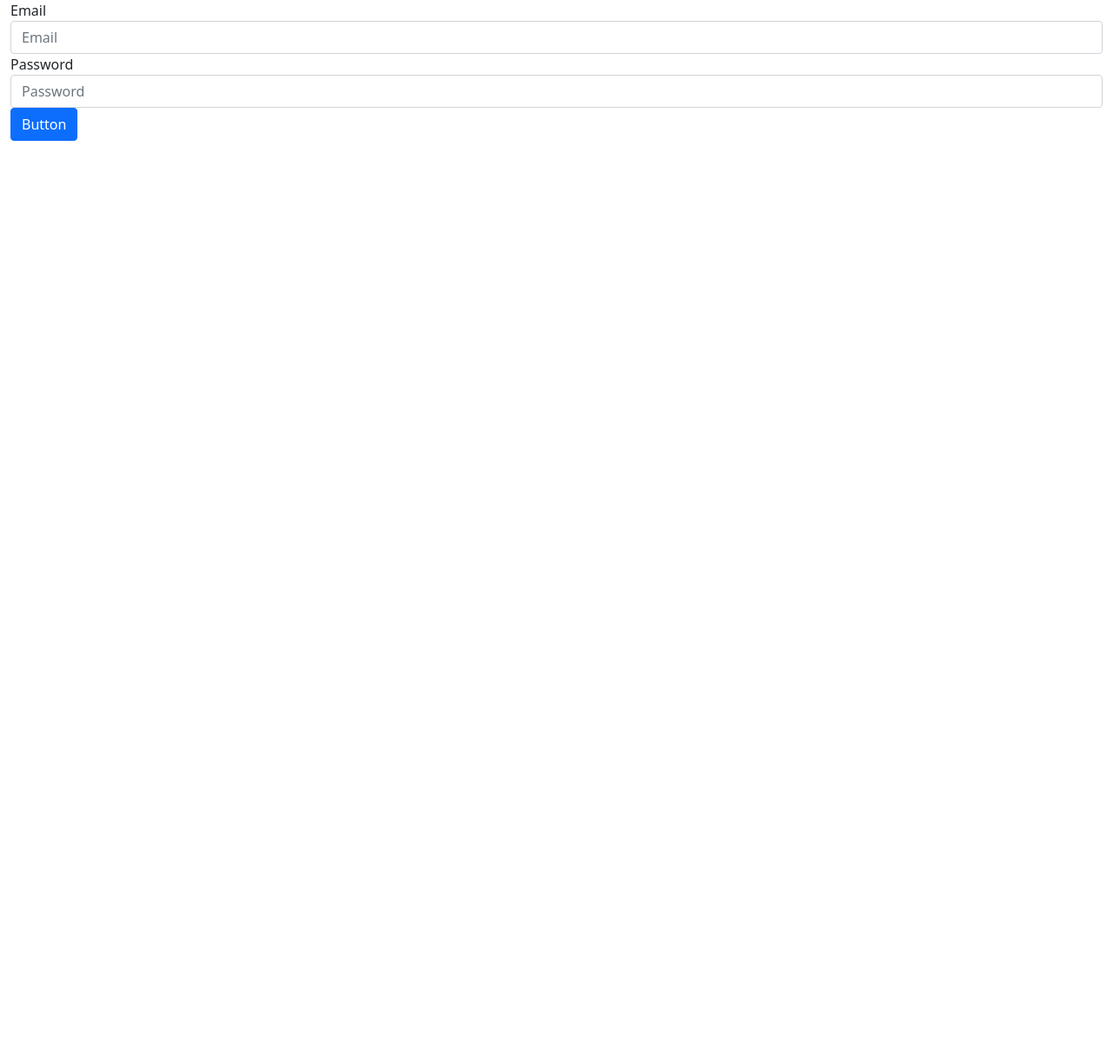
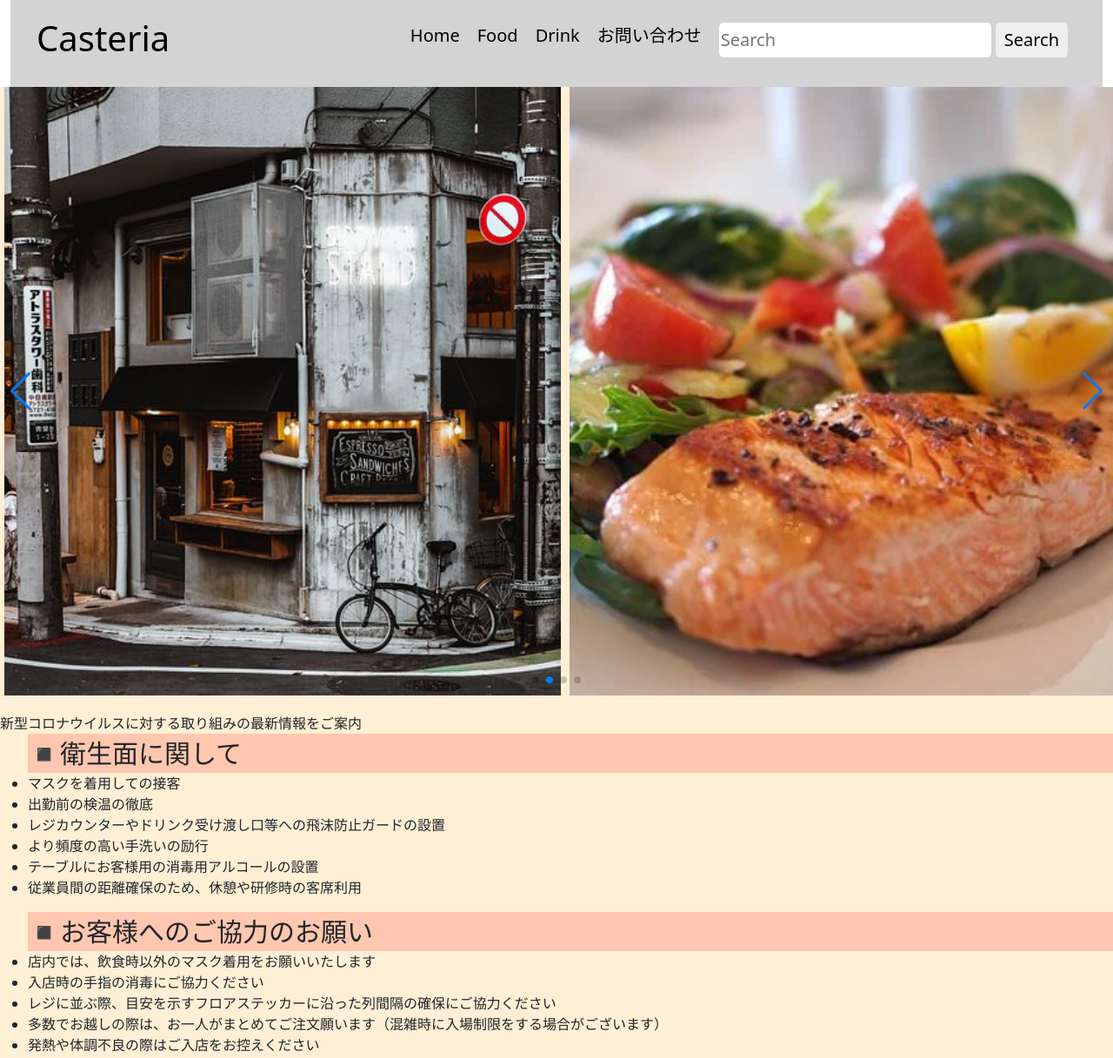
Before and after one commit to benaturalblue/coding_advanced-main, a plain HTML site: page index.html in a window 1280 px wide. Shown: the top 1217 px of the page at 87% size. Before the commit the page ends 800 px from the top, so only its background shows below. Drawn offline with nearby package versions, Linux system fonts and the light colour scheme.

Commit message:
ヘッダーフッター、スライドショー作成

```diff
--- /dev/null
+++ b/css/style.css
@@ -0,0 +1,3 @@
+.title{
+  background-color: gray;
+}
--- a/index.html
+++ b/index.html
@@ -7,22 +7,209 @@
     <title>Hello</title>
 
     <link href="css/bootstrap.min.css" rel="stylesheet">
+    <link rel="stylesheet" href="https://unpkg.com/swiper/swiper-bundle.min.css" />
+
+    <style>
+        header {
+            display: flex;
+            justify-content: space-between;
+            background-color: lightgray;
+            padding: 10px;
+            color: black;
+        }
+
+        .shop-name{
+            margin: 10px 0 0 20px;
+        }
+
+        .nav-lists {
+            font-size: 20px;
+            list-style-type: none;
+            display: flex;
+        }
+
+        .nav-lists li {
+            margin: 8px 20px 0 0;
+        }
+
+        .nav-lists form {
+            margin-right: 10px;
+            display: flex;
+        }
+
+        .nav-lists input[type="text"] {
+            margin-right: 5px;
+            border-radius: 5px;
+            border: none;
+            padding-right: 15px;
+        }
+
+        .nav-lists button[type="submit"] {
+            border-radius: 5px;
+            border: none;
+            padding: 5px 10px;
+        }
+
+        .swiper-container {
+            width: 100%;
+            height: 700px;
+            position: relative;
+            margin-bottom: 20px;
+            overflow: scroll; /* 修正：常にスクロールバーを表示 */
+        }
+
+        .swiper-wrapper {
+            display: flex;
+        }
+
+        .swiper-slide {
+            flex: 0 0 50%;
+            position: relative;
+        }
+
+        .swiper-slide img {
+            width: 100%;
+            height: 100%;
+            object-fit: cover;
+            object-position: top;
+        }
+
+        .swiper-slide.interior img,
+        .swiper-slide.food2 img {
+            object-fit: cover;
+            object-position: center;
+        }
+
+        .main-page{
+          background-color: #ffefd5;
+        }
+        .title{
+          background-color: #ffc7af;
+          font-size: 30px;
+        }
+        .footer-navbar{
+          background-color: darkgray;
+          padding: 40px 0;
+          width: 100vw;
+        }
+        .footer-nav-lists{
+          display: flex;
+          justify-content: center;
+        }
+    </style>
 </head>
 <body>
   <div class="container-fluid">
-    <form>
-      <div class="form-group">
-        <label>Email</label>
-        <input type="email" class="form-control" placeholder="Email">
+    <header>
+      <div class="heading">
+        <h1 class="shop-name">Casteria</h1>
       </div>
-      <div class="form-group">
-        <label>Password</label>
-        <input type="password" class="form-control" placeholder="Password">
+      <div class="navbar">
+        <ul class="nav-lists">
+          <li>Home</li>
+          <li>Food</li>
+          <li>Drink</li>
+          <li>お問い合わせ</li>
+          <li>
+            <form>
+              <input type="text" placeholder="Search">
+              <button type="submit">Search</button>
+            </form>
+          </li>
+        </ul>
       </div>
-      <button type="submit" class="btn btn-primary">Button</button>
-    </form>
+    </header>
   </div>
+
+  <div class="main-page">
+
+  <div class="swiper-container">
+    <div class="swiper-wrapper">
+      <div class="swiper-slide">
+        <img src="img/interior.jpg" alt="Restaurant">
+      </div>
+      <div class="swiper-slide">
+        <img src="img/restaurant.jpg" alt="Restaurant">
+      </div>
+      <div class="swiper-slide">
+        <img src="img/food.jpg" alt="Restaurant">
+      </div>
+      <div class="swiper-slide">
+        <img src="img/food2.jpg" alt="Restaurant">
+      </div>
+    </div>
+    <div class="swiper-button-next"></div>
+    <div class="swiper-button-prev"></div>
+    <div class="swiper-pagination"></div>
+  </div>
+
+    <div class="infomation">
+      新型コロナウイルスに対する取り組みの最新情報をご案内
+    </div>
+    <div class="infomation-content">
+      <ul class="infomation1">
+        <div class="title">◾️衛生面に関して</div>
+        <li>マスクを着用しての接客</li>
+        <li>出勤前の検温の徹底</li>
+        <li>レジカウンターやドリンク受け渡し口等への飛沫防止ガードの設置</li>
+        <li>より頻度の高い手洗いの励行</li>
+        <li>テーブルにお客様用の消毒用アルコールの設置</li>
+        <li>従業員間の距離確保のため、休憩や研修時の客席利用</li>
+      </ul>
+      <ul class="infomation2">
+        <div class="title">◾️お客様へのご協力のお願い</div>
+        <li>店内では、飲食時以外のマスク着用をお願いいたします</li>
+        <li>入店時の手指の消毒にご協力ください</li>
+        <li>レジに並ぶ際、目安を示すフロアステッカーに沿った列間隔の確保にご協力ください</li>
+        <li>多数でお越しの際は、お一人がまとめてご注文願います（混雑時に入場制限をする場合がございます）</li>
+        <li>発熱や体調不良の際はご入店をお控えください</li>
+      </ul>
+      <ul class="infomation3">
+        <div class="title">◾️サービスに関して</div>
+        <li>直接お渡しする商品の提供、金銭授受時にグローブの着用</li>
+        <li>ドリンクやフードのサンプリング中止</li>
+        <li>地域活動・イベントの中止</li>
+        <li>混雑時間帯の客席の譲り合いへのご協力お願いの実施</li>
+        <li>店内設置しているミルク、はちみつ、パウダー類の一時引き下げ</li>
+        <li>混雑状況に応じたドライブスルーサービスの一時休止や店内客席利用の制限</li>
+      </ul>
+    </div>
+  </div>
+
+  </div>
+
+  <div class="container-fluid">
+    <footer>
+      <div class="footer-navbar">
+        <ul class="footer-nav-lists">
+          <li>プライバシーポリシー</li>
+          <li>お問い合わせ</li>
+          <li>運営会社</li>
+        </ul>
+      </div>
+    </footer>
+  </div>
+
   <script src="https://ajax.googleapis.com/ajax/libs/jquery/3.5.1/jquery.min.js"></script>
   <script src="js/bootstrap.min.js"></script>
+  <script src="https://unpkg.com/swiper/swiper-bundle.min.js"></script>
+  <script>
+    var swiper = new Swiper('.swiper-container', {
+      slidesPerView: 2,
+      spaceBetween: 10,
+      loop: true,
+      navigation: {
+        nextEl: '.swiper-button-next',
+        prevEl: '.swiper-button-prev',
+      },
+      autoplay: {
+        delay: 2500,
+      },
+      pagination: {
+        el: '.swiper-pagination',
+        clickable: true,
+      },
+    });
+  </script>
 </body>
 </html>
```
